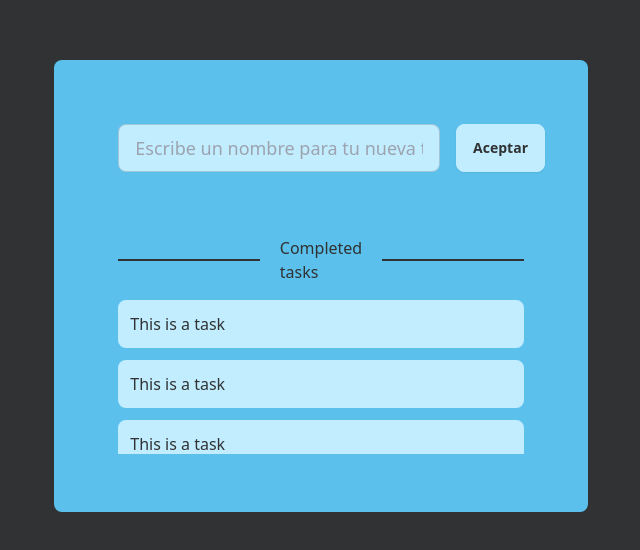
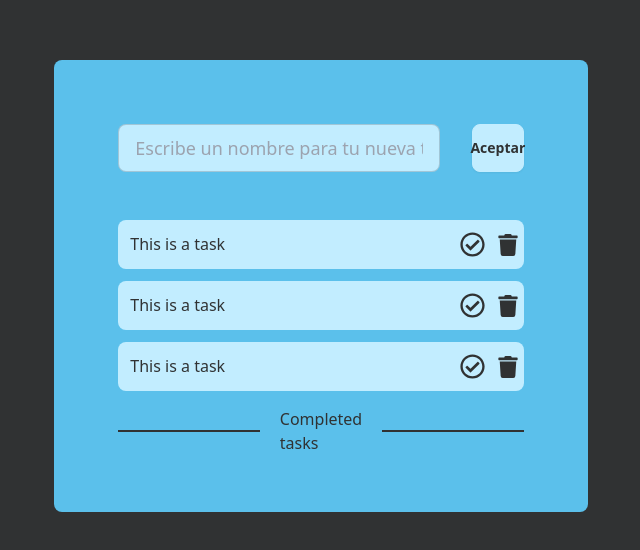
Before and after one commit to ignatiosdev/DoIt-Proyecto-Teletipos, a React (Vite) app in the folder app/: page / in a window 1280 px wide. Shown: the part 114-664 px from the top of the page, without its empty margins (319-959 px from the left). Built offline with nearby package versions, Linux system fonts and the light colour scheme.

Commit message:
feat: add task buttons

```diff
--- a/app/package.json
+++ b/app/package.json
@@ -11,7 +11,8 @@
   },
   "dependencies": {
     "react": "^18.3.1",
-    "react-dom": "^18.3.1"
+    "react-dom": "^18.3.1",
+    "react-icons": "^5.4.0"
   },
   "devDependencies": {
     "@types/react": "^18.3.18",
--- a/app/src/components/CreateTaskForm/CreateTaskForm.jsx
+++ b/app/src/components/CreateTaskForm/CreateTaskForm.jsx
@@ -2,7 +2,7 @@ import React from "react";
 
 function CreateTaskForm() {
   return (
-    <div className="flex gap-4">
+    <form className="flex gap-4">
       <div className="w-10/12">
         <input
           type="text"
@@ -10,10 +10,10 @@ function CreateTaskForm() {
           className="input input-bordered w-full bg-secondary text-lg"
         />
       </div>
-      <div className="w-2/12">
-      <button className="btn btn-secondary text-base-100">Aceptar</button>
+      <div className="w-2/12 ps-4">
+      <button className="btn btn-secondary text-base-100 w-full">Aceptar</button>
       </div>
-    </div>
+    </form>
   );
 }
 
--- a/app/src/components/Task/Task.jsx
+++ b/app/src/components/Task/Task.jsx
@@ -1,9 +1,29 @@
-import React from 'react'
+import React from "react";
 
-function Task({task}) {
+import { FaRegCheckCircle } from "react-icons/fa";
+import { FaCheckCircle } from "react-icons/fa";
+
+import { FaTrash } from "react-icons/fa";
+
+function Task({ task }) {
   return (
-    <div className='w-full bg-secondary p-3 rounded-lg'>{task.description}</div>
-  )
+    <div className="w-full bg-secondary p-3 pe-1 rounded-lg flex">
+      <div className="w-11/12">{task.description}</div>
+      <div className="w-2/12 flex gap-3 justify-center">
+        <button>
+          {task.completed ? (
+            <FaCheckCircle size={24} fill="#17AD62" />
+          ) : (
+            <FaRegCheckCircle size={25} />
+          )}
+        </button>
+
+        <button>
+          <FaTrash size={22}/>
+        </button>
+      </div>
+    </div>
+  );
 }
 
-export default Task
+export default Task;
--- a/app/src/components/TaskList/TaskList.jsx
+++ b/app/src/components/TaskList/TaskList.jsx
@@ -4,12 +4,12 @@ import Task from "../Task/Task";
 import TaskSeparator from "./TaskSeparator/TaskSeparator";
 
 const dummyTasks = [
-  { id: 1, description: "This is a task", completed: true },
-  { id: 2, description: "This is a task", completed: true },
-  { id: 1, description: "This is a task", completed: true },
+  { id: 1, description: "This is a task", completed: false },
+  { id: 2, description: "This is a task", completed: false },
+  { id: 3, description: "This is a task", completed: false },
 
-  { id: 3, description: "This is a task", completed: true },
   { id: 4, description: "This is a task", completed: true },
+  { id: 5, description: "This is a task", completed: true },
 ];
 
 function TaskList({ tasks = dummyTasks }) {
--- a/app/tailwind.config.js
+++ b/app/tailwind.config.js
@@ -12,7 +12,9 @@ module.exports = {
           ...require("daisyui/src/theming/themes")["light"],
           primary: "#5BC0EB",
           "base-100":"#303233",
-          secondary:"#C2EDFF"
+          secondary:"#C2EDFF",
+          success:"#40F99B"
+
         },
       },
     ],
```
Also changed, not shown: 1 other file (tests, documents, lock files or other folders).
